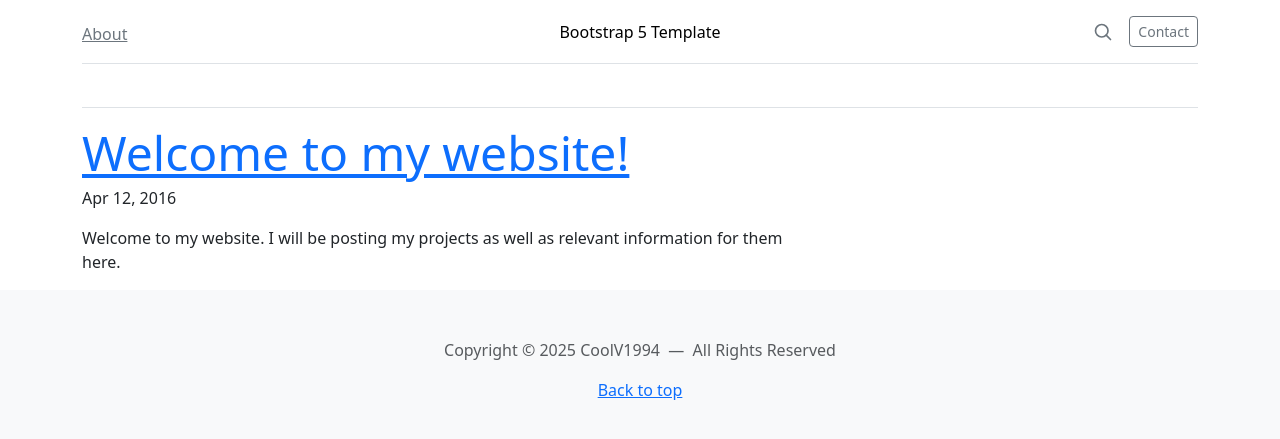
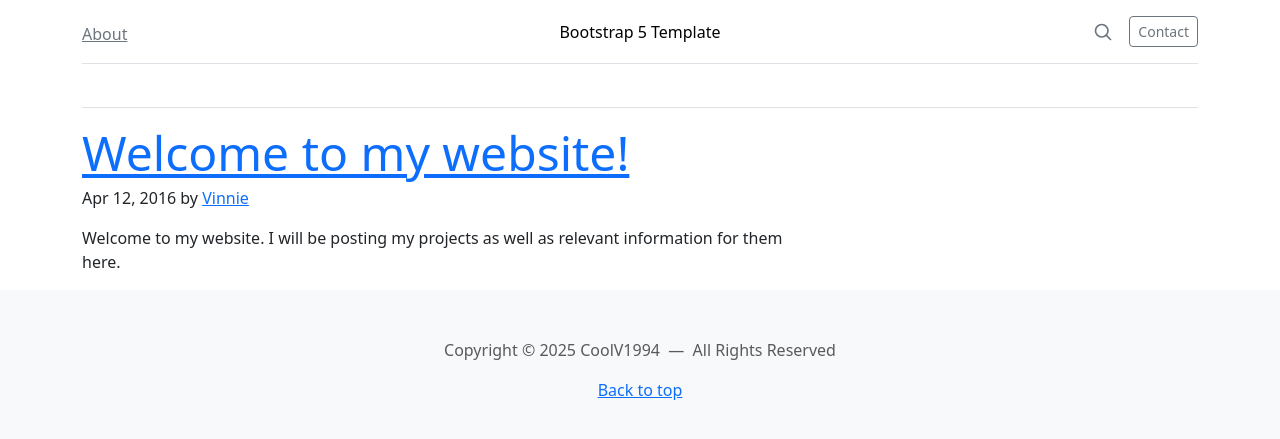
Before and after one commit to CoolV1994/Template-Bootstrap-5, a Jekyll site: the page built from _posts/2016-04-12-welcome.md, in a window 1280 px wide. Shown: the top 439 px of the page. Built offline with Jekyll 4.4.1, drawn with Linux system fonts in a browser that asks for light colours.

Commit message:
Update post.html

```diff
--- a/_layouts/post.html
+++ b/_layouts/post.html
@@ -11,7 +11,7 @@ layout: blog
 					{{ page.date | date: "%b %-d, %Y" }}
 {% if page.author %}
 	{% for author in site.authors %}
-		{% if author == page.author %}
+		{% if author.id contains page.author %}
 					 by <a href="{{ author.url | prepend: site.baseurl }}">{{ author.name }}</a>
 		{% endif %}
 	{% endfor %}
```
